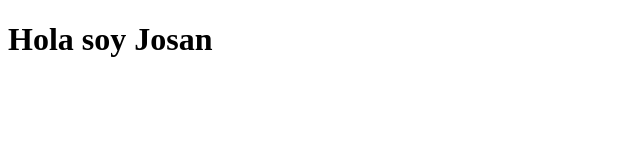
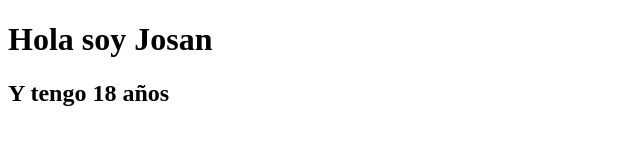
Before and after one commit to JosanAEF/trabajo-grupal-de-git, a plain HTML site: page index.html in a window 1280 px wide. Shown: the whole page, without its empty margins (0-640 px from the left). Drawn offline with Linux system fonts and the light colour scheme.

Commit message:
nueva version

```diff
--- a/index.html
+++ b/index.html
@@ -8,5 +8,6 @@
 </head>
 <body>
     <h1>Hola soy Josan</h1>
+    <h2>Y tengo 18 años</h2>
 </body>
 </html>
```
